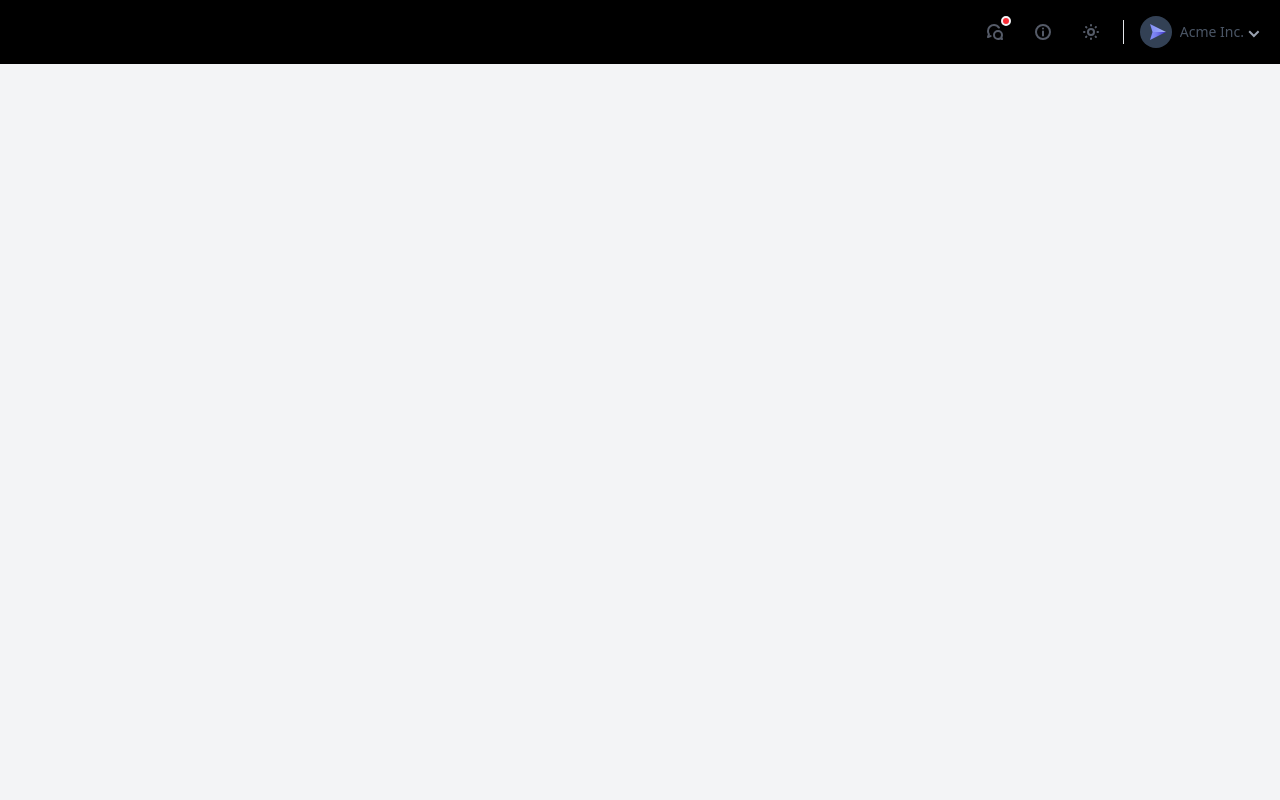
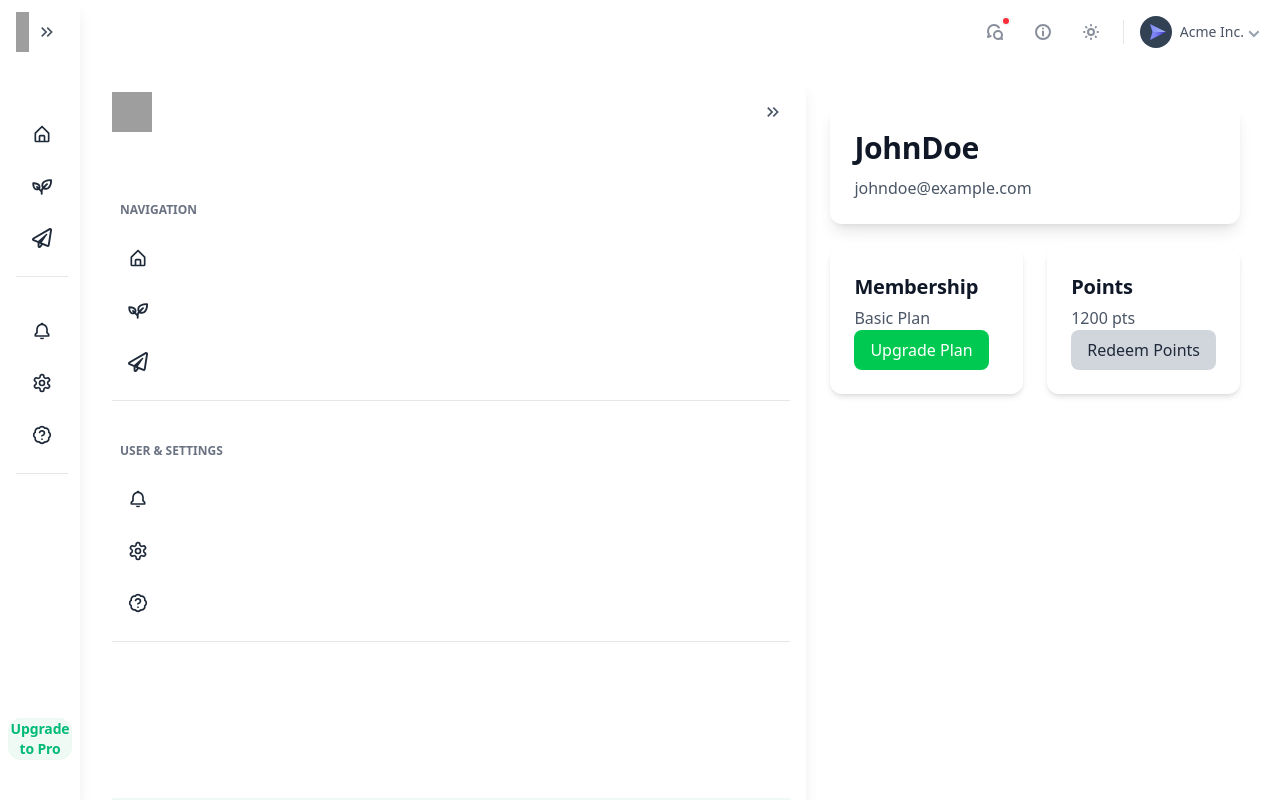
Before and after one commit to AzureFarming2025/frontend, a React (Vite) app: page /profile in a window 1280 px wide. Built offline with nearby package versions, Linux system fonts and the light colour scheme; grey boxes are pictures that could not be loaded; a web font is replaced by a local one.

Commit message:
Style / Refactor: Drafing UI & sidebar fixes & header sync
- Fixed sidebar render/responsive glitches
- Synced header toggle with sidebar collapse
- Drafted base dashboard layout
- Collapse animation issue remains; note left

```diff
--- a/src/App.jsx
+++ b/src/App.jsx
@@ -1,5 +1,5 @@
-import React, { useState } from "react";
-import { Routes, Route, Outlet } from "react-router-dom";
+import React, { useState, useEffect } from "react";
+import { Routes, Route, useLocation, Outlet } from "react-router-dom";
 
 import "./css/style.css";
 
@@ -15,6 +15,7 @@ import Templates from "./pages/Templates";
 import { SignIn, SignUp, ForgotPassword } from "./pages/Auth";
 
 function App() {
+  const location = useLocation();
   const [sidebarExpanded, setSidebarExpanded] = useState(() =>
     window.innerWidth < 1024
       ? true
@@ -22,36 +23,51 @@ function App() {
   );
 
   const BoardLayout = () => (
-    <div className="flex-1 h-screen overflow-auto">
-      <div className="drawer md:drawer-open">
+    <div className="flex h-screen w-screen overflow-hidden">
+      {/* Sidebar (fixed & full height) */}
+      <div className="hidden md:block h-full">
+        <Sidebar
+          sidebarExpanded={sidebarExpanded}
+          setSidebarExpanded={setSidebarExpanded}
+        />
+      </div>
+
+      {/* Drawer (mobile only) */}
+      <div className="drawer">
         <input id="my-drawer" type="checkbox" className="drawer-toggle" />
-        {/* Main area with left margin on desktop */}
-        <div className="flex flex-col drawer-content z-0">
+        {/* Main content area */}
+        <div className="flex-1 flex flex-col overflow-hidden drawer-content">
           <Header
             sidebarExpanded={sidebarExpanded}
             setSidebarExpanded={setSidebarExpanded}
           />
-          {/* <div className="overflow-auto bg-base-100 p-4">
+          <div className="flex-1 overflow-auto bg-base-100 p-4">
             <Outlet />
-          </div> */}
+          </div>
         </div>
-        {/* Drawer (mobile only) */}
-        <div className="drawer-side">
+        <div className="drawer-side md:hidden">
           <label
             htmlFor="my-drawer"
-            className="drawer-overlay z-40"
+            className="drawer-overlay"
             onClick={() => setSidebarExpanded(false)}
           ></label>
-          <div className="z-50">
-            <Sidebar
-              sidebarExpanded={sidebarExpanded}
-              setSidebarExpanded={setSidebarExpanded}
-            />
-          </div>
+          <Sidebar
+            sidebarExpanded={sidebarExpanded}
+            setSidebarExpanded={setSidebarExpanded}
+          />
         </div>
       </div>
     </div>
   );
+
+  useEffect(() => {
+    document.documentElement.style.scrollBehavior = "auto";
+    window.scroll({ top: 0 });
+    document.documentElement.style.scrollBehavior = "";
+  }, [location.pathname]);
+  useEffect(() => {
+    console.log();
+  }, [sidebarExpanded]);
 
   return (
     <div className="page-transition">
--- a/src/components/partials/Header.jsx
+++ b/src/components/partials/Header.jsx
@@ -7,7 +7,7 @@ import { MdMenu } from "react-icons/md";
 
 const Header = ({ sidebarExpanded, setSidebarExpanded }) => {
   return (
-    <header className="h-[4rem] p-5 flex items-center justify-between bg-black">
+    <header className="h-16 p-5 flex items-center justify-between bg-base-100">
       {/* Left: Sidebar toggle */}
       <div className="flex items-center gap-4">
         {sidebarExpanded !== undefined && (
--- a/src/components/partials/Sidebar.jsx
+++ b/src/components/partials/Sidebar.jsx
@@ -7,12 +7,16 @@ import {
 } from "react-icons/md";
 import { sidebarConfig } from "@config/sidebarConfig";
 
+// NOTE: Collapse animation is currently broken on large screens.
+// It used to work smoothly in commit `725507d0e94d31e1beef229adf141e4cc7ce5381` (e.g., transition between expanded/collapsed).
+// Likely regressed during layout/width refactor.
+// Consider reverting relevant changes from that commit or debugging transition logic after final layout stabilizes.
+
 const Sidebar = ({ sidebarExpanded, setSidebarExpanded }) => {
   const location = useLocation();
   const { pathname, hash } = location;
   const sidebarRef = useRef(null);
-  const navigate = useNavigate();
-  const [isMobile, setIsMobile] = useState(() => window.innerWidth < 1024);
+  const isMobile = window.innerWidth < 1024;
 
   const [openTabs, setOpenTabs] = useState(() => {
     try {
@@ -24,9 +28,8 @@ const Sidebar = ({ sidebarExpanded, setSidebarExpanded }) => {
   useEffect(() => {
     if (!isMobile) {
       localStorage.setItem("sidebar-expanded", JSON.stringify(sidebarExpanded));
-      setSidebarExpanded(true);
     }
-  }, [sidebarExpanded, isMobile]);
+  }, [isMobile]);
   useEffect(() => {
     document.documentElement.style.scrollBehavior = "auto";
     window.scroll({ top: 0 });
@@ -73,31 +76,36 @@ const Sidebar = ({ sidebarExpanded, setSidebarExpanded }) => {
     };
     scrollToHash();
   }, [hash]);
+
   const toggleDropdown = useCallback((menu) => {
     setOpenTabs((prev) => ({ ...prev, [menu]: !prev[menu] }));
   }, []);
+
   return (
-    <div>
     <aside
       ref={sidebarRef}
-        className={`h-screen z-50 transition-all
+      className={`overflow-hidden
+        h-screen flex-1
+        fixed top-0 left-0 z-50 bg-white dark:bg-gray-800 shadow-lg
+        transition-[width,transform] duration-300 ease-in-out
+        overflow-hidden
+        md:relative
+        w-80
         ${
           sidebarExpanded
-              ? "md:fixed md:left-0 md:top-0 md:translate-x-64 md:w-20"
-              : "md:fixed md:left-0 md:top-0 md:-translate-x-0 md:w-64 md:overflow-hidden"
-          }
-          `}
+            ? "px-4 md:w-64 md:translate-x-0"
+            : "px-2 md:w-20 md:-translate-x-0"
+        }`}
     >
-        <div className="bg-white dark:bg-gray-800 shadow-md px-4 pb-10 h-full flex flex-col justify-between">
+      <div className="flex-1 flex flex-col h-full pb-10 justify-between">
         {/* Desktop logo */}
-          <div className="h-[4rem] flex items-center justify-between mb-10 p-2 bg-white md:flex-col">
-            <div className="h-[4rem] flex items-center">
+        <div className="h-16 flex items-center justify-between mb-10 p-2 bg-white md:flex-row">
+          <div className="h-16 flex items-center">
             <img src="/logo.svg" alt="Pomo" className="w-10 h-10" />
             {sidebarExpanded && (
               <span className="ml-2 text-2xl">Logo Title</span>
             )}
           </div>
-            {/* Collapse button */}
           <SidebarToggle
             sidebarExpanded={sidebarExpanded}
             setSidebarExpanded={setSidebarExpanded}
@@ -111,7 +119,6 @@ const Sidebar = ({ sidebarExpanded, setSidebarExpanded }) => {
         <SidebarFooter />
       </div>
     </aside>
-    </div>
   );
 };
 
@@ -122,7 +129,7 @@ const SidebarNav = ({ sidebarExpanded, openTabs, toggleDropdown }) => {
   const fullPath = `${pathname}${hash}`;
 
   return (
-    <div className="flex flex-col space-y-4">
+    <div className="flex flex-col space-y-4 menu w-full">
       {/* Navigation section */}
       <SidebarSection label="Navigation" sidebarExpanded={sidebarExpanded}>
         <ul className="space-y-2">
@@ -214,21 +221,20 @@ const SidebarNavItem = ({
 }) => {
   return (
     <div
-      className={`flex items-center justify-between w-full p-3 py-2.5 rounded-full cursor-pointer transition-all duration-300
-      ${isActive && !isSubMenu ? "bg-primary text-white" : ""}
+      className={`flex items-center justify-between w-full p-4 py-3 rounded-xl cursor-pointer transition-all duration-300
+      ${isActive && !isSubMenu ? "btn btn-lg btn-primary text-white" : ""}
       ${
         isSubMenu && isActive
           ? "text-primary font-semibold"
           : "text-gray-800 dark:text-gray-100"
       }
       ${isDropdownActive && !isActive ? "bg-transparent" : ""}
-      ${isSubMenu ? "ml-8 text-sm" : "text-label"}
-      `}
+      ${isSubMenu ? "ml-4 text-sm" : "text-label"}`}
       onClick={onClick}
     >
       <div className="flex items-center">
         {icon && (
-          <span className={`mr-3 ${sidebarExpanded ? "" : "text-label"}`}>
+          <span className={`${sidebarExpanded ? "mr-3" : "text-label"}`}>
             {icon}
           </span>
         )}
@@ -247,7 +253,7 @@ const SidebarNavItem = ({
             e.stopPropagation();
             toggleAction();
           }}
-          className="px-2 transition-transform duration-300"
+          className="transition-color duration-300"
         >
           <MdKeyboardArrowDown
             className={`${
@@ -304,8 +310,8 @@ const SidebarLinkGroup = React.memo(
 
 // ✅ SidebarFooter - Upgrade button
 const SidebarFooter = () => (
-  <div className="mt-auto p-2">
-    <button className="w-full bg-green-100 text-green-700 p-1.5 rounded-md text-sm font-medium flex items-center justify-center">
+  <div className="mt-auto">
+    <button className="btn btn-block btn-soft btn-secondary">
       Upgrade to Pro
     </button>
   </div>
--- a/src/css/additional-styles/font-patterns.css
+++ b/src/css/additional-styles/font-patterns.css
@@ -57,8 +57,8 @@
 .text-link-caption {
   font-family: "Poppins", sans-serif;
   font-size: var(--font-t2);
-  line-height: var(--line-height-t3);
-  font-weight: 400;
+  line-height: var(--line-height-t2);
+  font-weight: 500;
   color: var(--color-gray-500);
 }
 
--- a/src/css/additional-styles/utility-patterns.css
+++ b/src/css/additional-styles/utility-patterns.css
@@ -11,7 +11,7 @@
 }
 
 .bg-custom-gradient {
-    background: linear-gradient(37.07deg, #ABECD6 0%, #FBED96 100%);
+  background: linear-gradient(37.07deg, #abecd6 0%, #fbed96 100%);
 }
 
 /* Typography */
@@ -124,7 +124,7 @@ input[type="search"]::-webkit-search-results-decoration {
   top: 2px;
   left: 2px;
   right: 50%;
-    transition: all .15s ease-out;
+  transition: all 0.15s ease-out;
 }
 
 .form-switch input[type="checkbox"] + label {
@@ -153,6 +153,6 @@ input[type="search"]::-webkit-search-results-decoration {
 }
 
 .no-scrollbar {
-  -ms-overflow-style: none;  /* IE and Edge */
-  scrollbar-width: none;  /* Firefox */
+  -ms-overflow-style: none; /* IE and Edge */
+  scrollbar-width: none; /* Firefox */
 }
--- a/src/css/style.css
+++ b/src/css/style.css
@@ -22,7 +22,7 @@
   --size-field: 0.21875rem;
   --border: 1.5px;
   --depth: 1;
-  --noise: 1;
+  /* --noise: 1; */
 };
 
 @plugin 'tailwind-scrollbar-hide';
```
Lines whose indentation alone changed are shown as unchanged.
